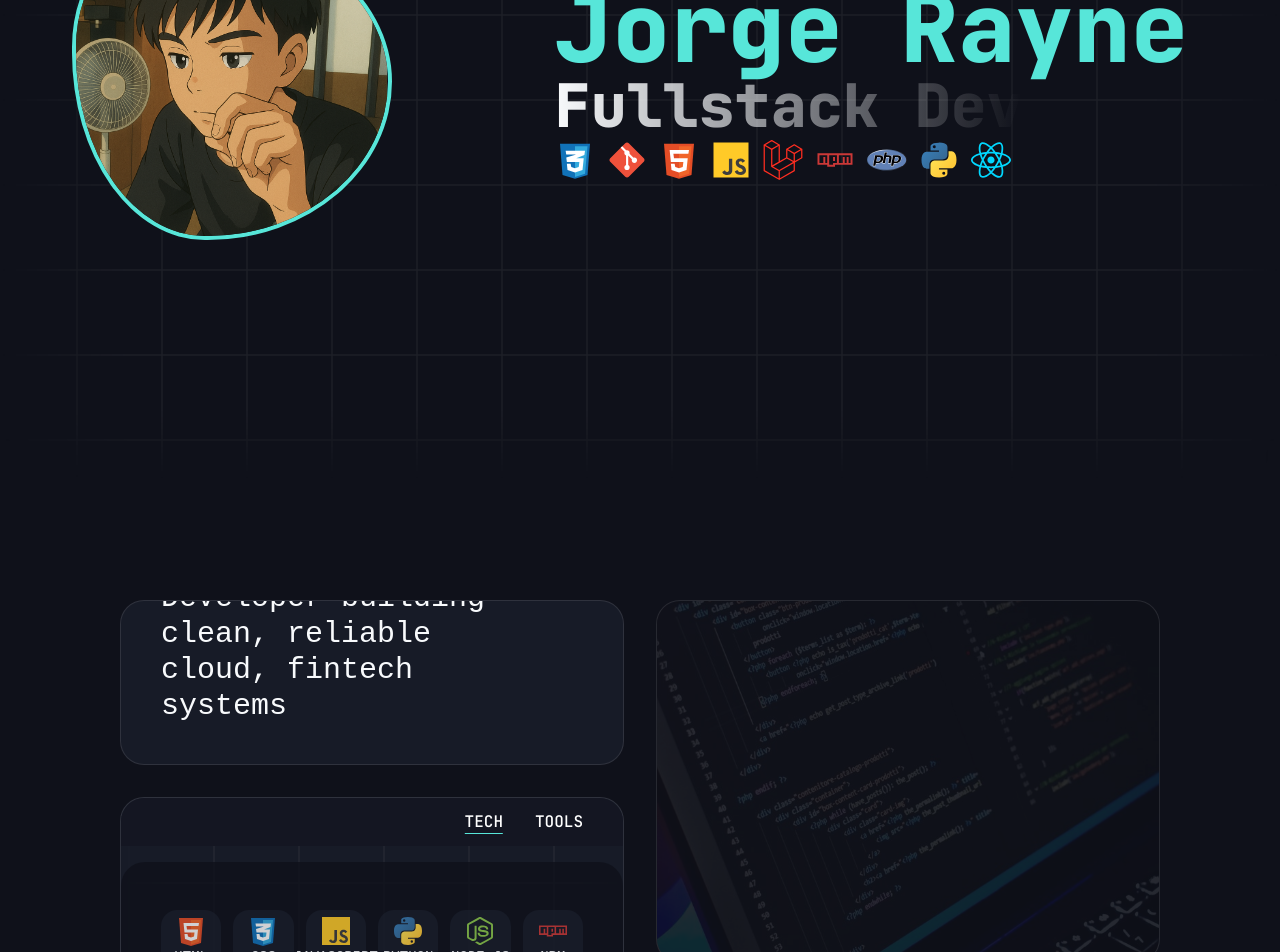
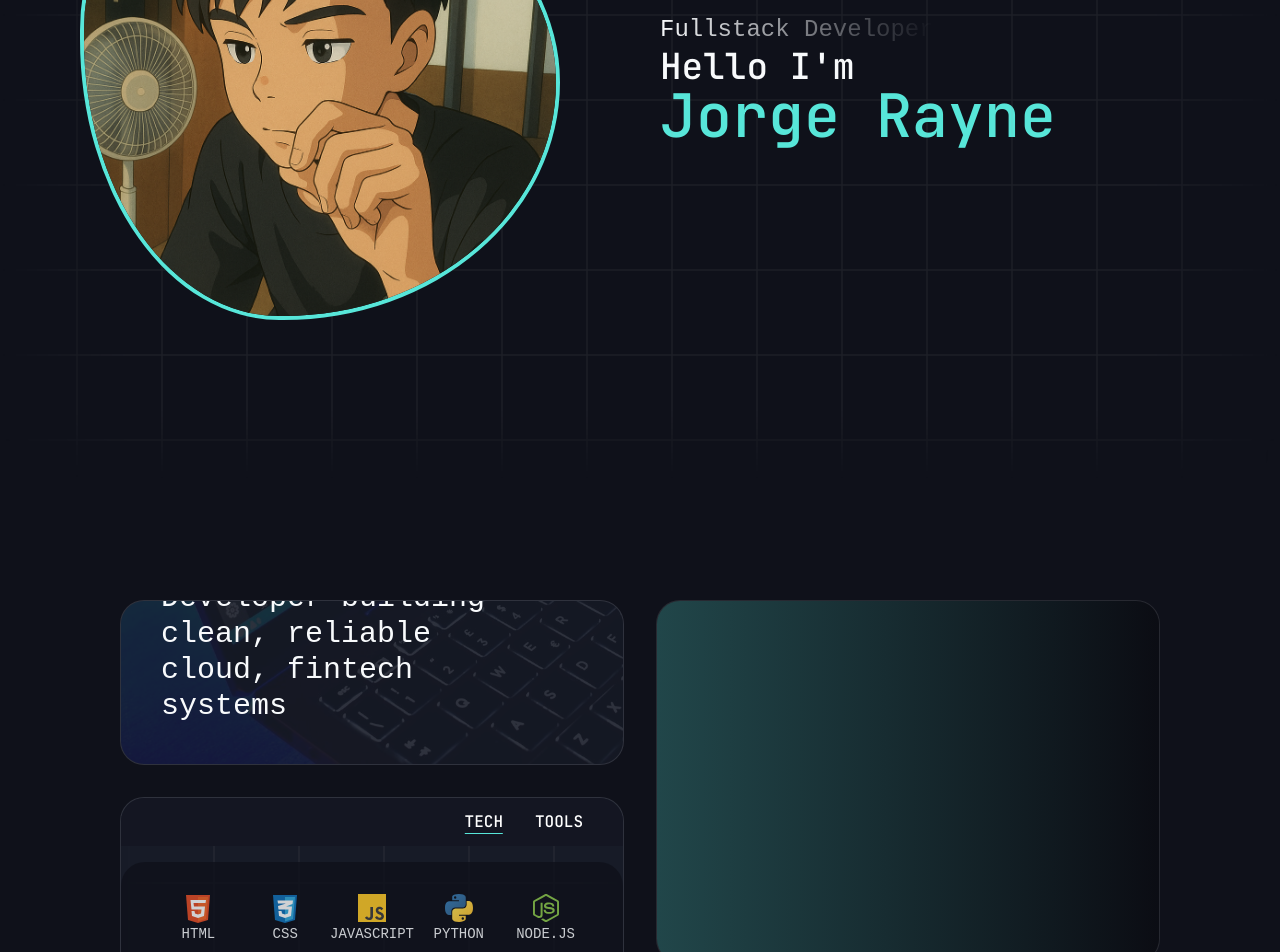
Before and after one commit to JorgeRayne/Portfolio-v2, a React (Vite) app: page / in a window 1280 px wide. Shown: the part 320-1272 px from the top of the page. Built offline with nearby package versions, Linux system fonts and the light colour scheme; a web font is replaced by a local one.

Commit message:
fix: fix main layout

```diff
--- a/src/Components/About.jsx
+++ b/src/Components/About.jsx
@@ -3,6 +3,7 @@ import main from '../assets/laptop.jfif'
 import ShapeGrid from './ShapeGrid'
 import TechNav from './TechNav';
 import Backend from './layouts/techlayouts/Backend';
+import smile from '../assets/smile.svg'
 import Frontend from './layouts/techlayouts/Frontend';
 import Tools from './layouts/techlayouts/Tools';
 
@@ -21,7 +22,8 @@ function About() {
               [grid-template-areas:'ben1_ben1_ben2_ben2'_'ben3_ben3_ben2_ben2'_'ben3_ben3_ben4_ben4']
               gap-8
             ">
-              <div className='[grid-area:ben1] overflow-hidden rounded-3xl bg-card border border-white/[0.1]'>
+              <div className='[grid-area:ben1] overflow-hidden rounded-3xl bg-card border border-white/[0.1] relative'>
+              <img src={main} className='w-full h-full object-cover object-right-bottom opacity-10 absolute' alt="" />
                 <div className='justify-end group-hover/bento:translate-x-2 transition duration-200 relative md:h-full min-h-40 flex flex-col p-5 lg:p-10'>
                   <div className="font-extralight md:max-w-32 md:text-xs lg:text-base text-sm text-[#C1C2D3] z-10"></div>
                   <div className="text-text text-lg lg:text-3xl max-w-96 font-meduim z-10 font-mono">
@@ -29,8 +31,13 @@ function About() {
                   </div>
                 </div>
               </div>
-              <div className='[grid-area:ben2] w-full overflow-hidden rounded-3xl border border-white/[0.1] bg-background'>
-                <img src={main} className='w-full h-full object-cover object-buttom opacity-10' alt="" />
+              <div className='[grid-area:ben2] w-full overflow-hidden rounded-3xl border border-white/[0.1] bg-background relative'>
+                <div className='w-full h-full bg-[linear-gradient(90deg,#2A7B9B_0%,#57E6D9_0%,#000_100%)] opacity-25'>
+
+                </div>
+                <div className='text-text text-lg lg-text-3xl text-center w-full h-full relative flex justify-between items-center flex-col'>
+
+                </div>
               </div>
               <div className='[grid-area:ben3] w-full rounded-3xl bg-card border border-white/[0.1] text-white relative'>
                 <div
@@ -47,7 +54,7 @@ function About() {
                     <div className='flex-1 font-mono font-medium text-2xl'></div>
                     <TechNav category={category} setCategory={setCategory} />
                   </div>
-                  <div className={`grid ${category == 'stack' ? 'grid-cols-6' : 'grid-cols-3'} gap-3 w-full h-full bg-background opacity-80 rounded-3xl px-10 py-4`}>
+                  <div className={`grid ${category == 'stack' ? 'grid-rows-3 grid-cols-5' : 'grid-cols-3'} gap-3 w-full h-full bg-background opacity-80 rounded-3xl px-10 py-4`}>
                     {category === 'stack' ? <Backend></Backend> : <Tools></Tools>}
                   </div>
                 </div>
--- a/src/Components/Main.jsx
+++ b/src/Components/Main.jsx
@@ -5,8 +5,8 @@ import ShapeGrid from './ShapeGrid'
 
 function Main() {
   return (
-    <div className='w-full h-screen bg-background flex justify-center items-center'>
-        <div className='w-full flex justify-around items-center  h-[100%] relative'>
+    <div className='w-full h-screen bg-background flex justify-center items-center relative'>
+        <div className='w-full flex justify-between items-center h-full relative'>
 
             <div
                 className="
@@ -19,21 +19,24 @@ function Main() {
                 <ShapeGrid className="absolute opacity-10" />
             </div>
 
-            <div className='flex justify-around items-center z-10'>
-                <div className='border-4 border-primary flex justify-center item-center relative w-1/4 aspect-square overflow-hidden animate-morph'>
-                <div>
-                    {/* <img className='w-full aspect-square rounded' src={main} alt="" /> */}
-                    <img className='w-full h-full object-cover' src={main} alt="" />
+            <div className='flex justify-center items-center z-10 w-1/2 h-screen '>
+                <div className=' w-3/4 border-4 border-primary flex justify-center item-center relative aspect-square overflow-hidden animate-morph'>
+                    <div>
+                        {/* <img className='w-full aspect-square rounded' src={main} alt="" /> */}
+                        <img className='w-full object-cover' src={main} alt="" />
+                    </div>
                 </div>
             </div>
-            <div className='flex justify-center items-start flex-col w-max p-5'>
-                <h2 className='text-8xl font-extrabold text-primary font-heading font-mono'>Jorge Rayne</h2>
-                <div className='text-6xl font-heading font-extrabold bg-gradient-to-r from-text to-transparent inline-block text-transparent bg-clip-text font-mono'>Fullstack Dev</div>
-                <div>
-                    <IconList/>
+            <div className='flex justify-center items-start flex-col w-1/2 p-5 h-screen'>
+                    <div className='w-full'>
+                        <div className='text-2xl font-heading font-base bg-gradient-to-r from-text to-transparent inline-block text-transparent bg-clip-text font-mono'>Fullstack Developer</div>
+                        <div className='text-text font-mono text-4xl font-medium'>Hello I'm</div>
+                    </div>
+                    <div className='text-6xl font-medium text-primary font-heading font-mono'>Jorge Rayne</div>
+                    <div>
+                        {/* <IconList/> */}
+                    </div>
                 </div>
-            </div>
-            </div>
         </div>
     </div>
   )
--- a/src/Components/TechIcon.jsx
+++ b/src/Components/TechIcon.jsx
@@ -3,7 +3,7 @@ import React from 'react'
 function TechIcon({img, label}) {
   return (
     <div className=" w-full h-full flex justify-center items-center">
-      <div className="bg-card w-full h-[50%] flex flex-col justify-center items-center rounded-2xl opacity-100">
+      <div className="w-full h-full] flex flex-col justify-center items-center rounded-2xl opacity-100">
         <img
           src={img}
           alt={label}
```
Also changed, not shown: src/assets/smile.svg (added).
